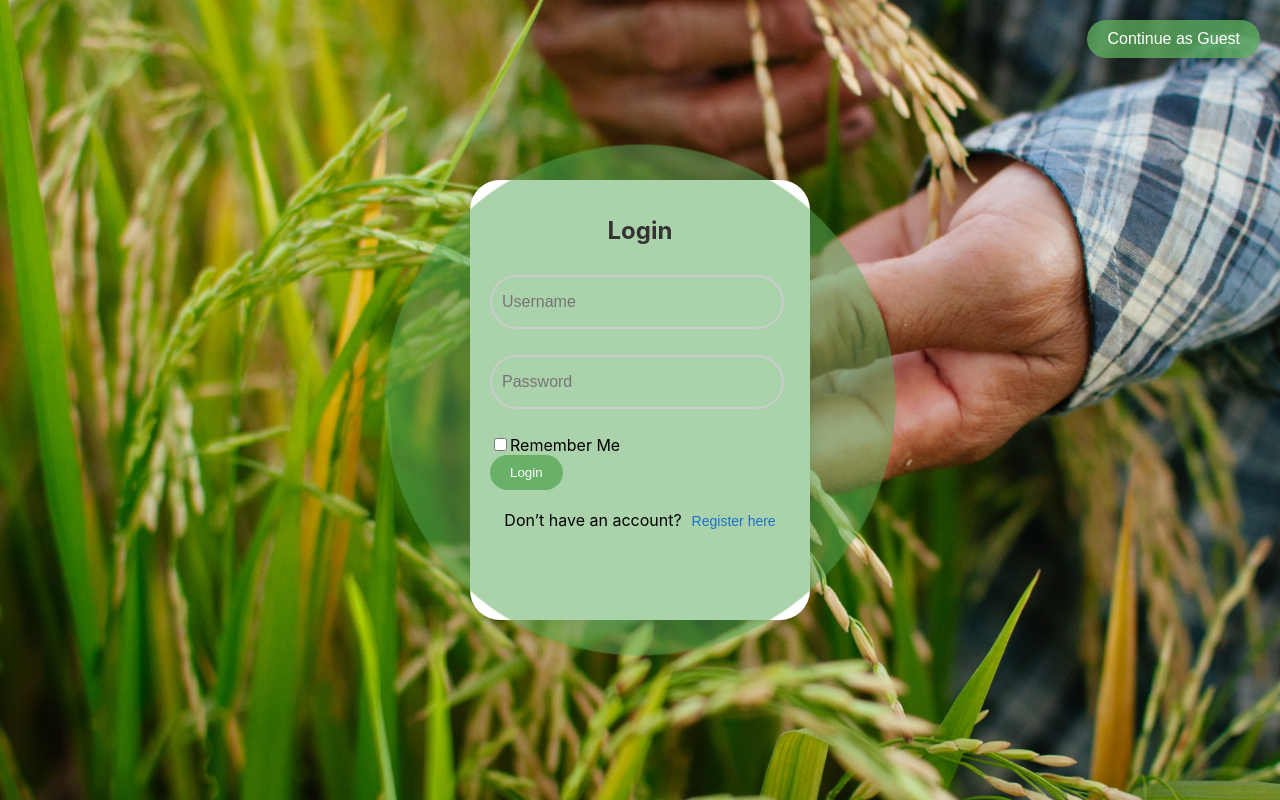
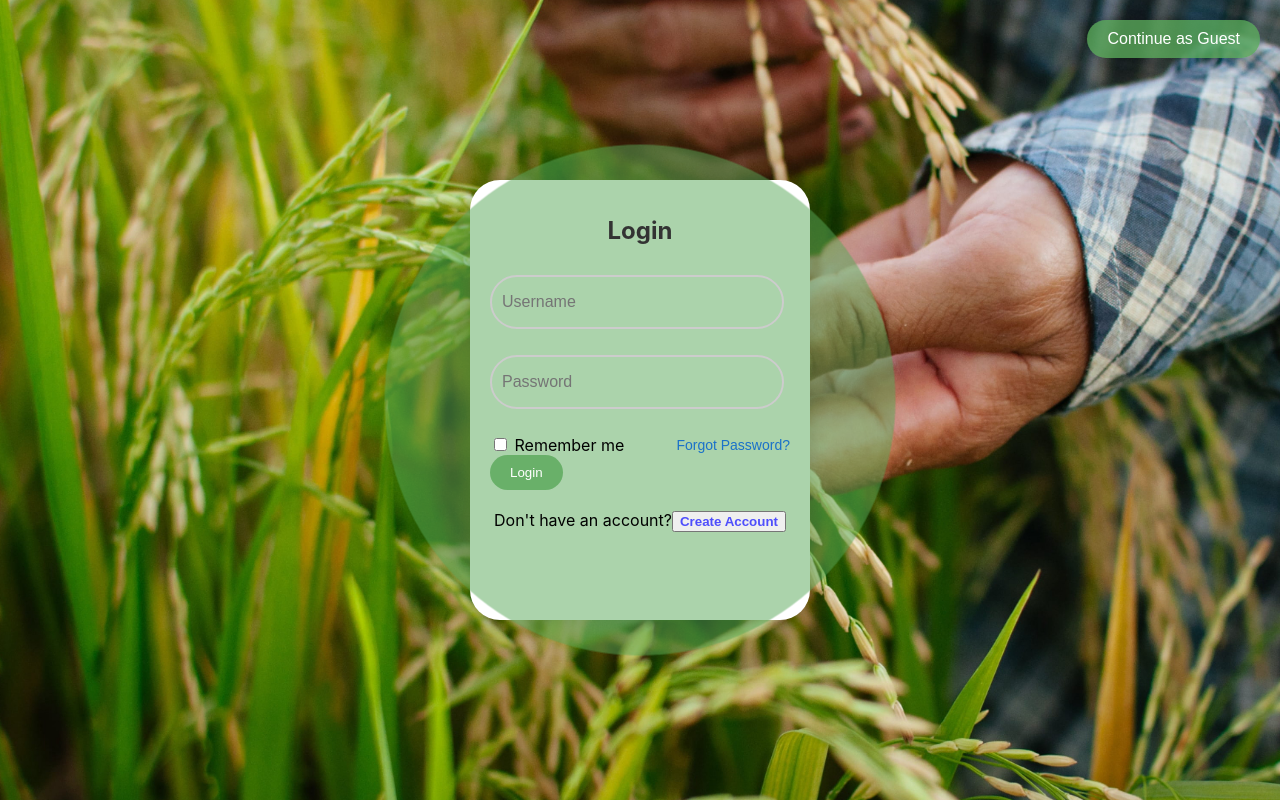
Before and after one commit to Turbid26/DiseaseDetection-react, a React (Create React App) app: page / in a window 1280 px wide. Built offline with nearby package versions, Linux system fonts and the light colour scheme; what @huggingface/inference would draw is missing.

Commit message:
Update login.jsx

```diff
--- a/src/components/login.jsx
+++ b/src/components/login.jsx
@@ -1,11 +1,11 @@
 import React, { useState, useEffect } from 'react';
 import { useNavigate } from 'react-router-dom';
 import axios from 'axios';
-import { useAuth } from '../context/AuthContext'; // Import useAuth for managing global login state
+import { useAuth } from '../context/AuthContext';  // Import useAuth to handle global login state
 
 const Login = () => {
   const navigate = useNavigate();
-  const { login: authLogin, setToken } = useAuth(); // Destructure login and setToken from useAuth
+  const { login: authLogin,setToken } = useAuth();  // Destructure login from useAuth context to update login status
   const [isRegistering, setIsRegistering] = useState(false);
   const [formData, setFormData] = useState({
     email: '',
@@ -34,7 +34,14 @@ const Login = () => {
       }
     `;
     styleSheet.insertRule(keyframes, styleSheet.cssRules.length);
-  }, []);
+
+    const token = localStorage.getItem('token');
+    if (token) {
+      navigate('/home');
+    }
+  }, [navigate]);
+
+
 
   const handleGuestLogin = () => {
     navigate('/home');
@@ -109,16 +116,15 @@ const Login = () => {
       alert(res.data.msg);
 
       const { token } = res.data;
+      localStorage.setItem('token', token);
 
-      // Store the token in localStorage for persistence
-      localStorage.setItem('token', token);
+
       localStorage.setItem('username', username);
+      // Call the login function from useAuth to update the global login state
+      authLogin();
+      setToken(token)
 
-      // Set the token globally using the Auth context
-      setToken(token);
-      authLogin();
-
-      // Redirect to the home page
+      // Redirect the user to the home page after successful login
       navigate('/home');
     } catch (err) {
       console.error(err.response.data.msg);
@@ -289,24 +295,28 @@ const Login = () => {
             </div>
           )}
           <div style={styles.remember}>
-            <label>
-              <input type="checkbox" />
-              Remember Me
-            </label>
+            {!isRegistering && (
+              <>
+                <label>
+                  <input type="checkbox" /> Remember me
+                </label>
+                <button onClick={handleForgotPassword} type="button" style={styles.emptyButton} >Forgot Password?</button>
+              </>
+            )}
           </div>
-          <button type="submit" style={styles.forgetPasswordButton}>{isRegistering ? 'Register' : 'Login'}</button>
+          <button type="submit" style={styles.forgetPasswordButton}>
+            {isRegistering ? 'Register' : 'Login'}
+          </button>
         </form>
         <div style={styles.create}>
-          <span>
-            {isRegistering ? 'Already have an account?' : 'Don’t have an account?'}
-            <button onClick={toggleForm} style={styles.emptyButton}>
-              {isRegistering ? 'Login here' : 'Register here'}
-            </button>
-          </span>
+          <span>{isRegistering ? 'Already have an account?' : "Don't have an account?"}</span>
+          <button onClick={toggleForm} style={styles.createButton}>
+            {isRegistering ? 'Login' : 'Create Account'}
+          </button>
         </div>
       </div>
     </div>
   );
 };
-
+//test
 export default Login;
```
